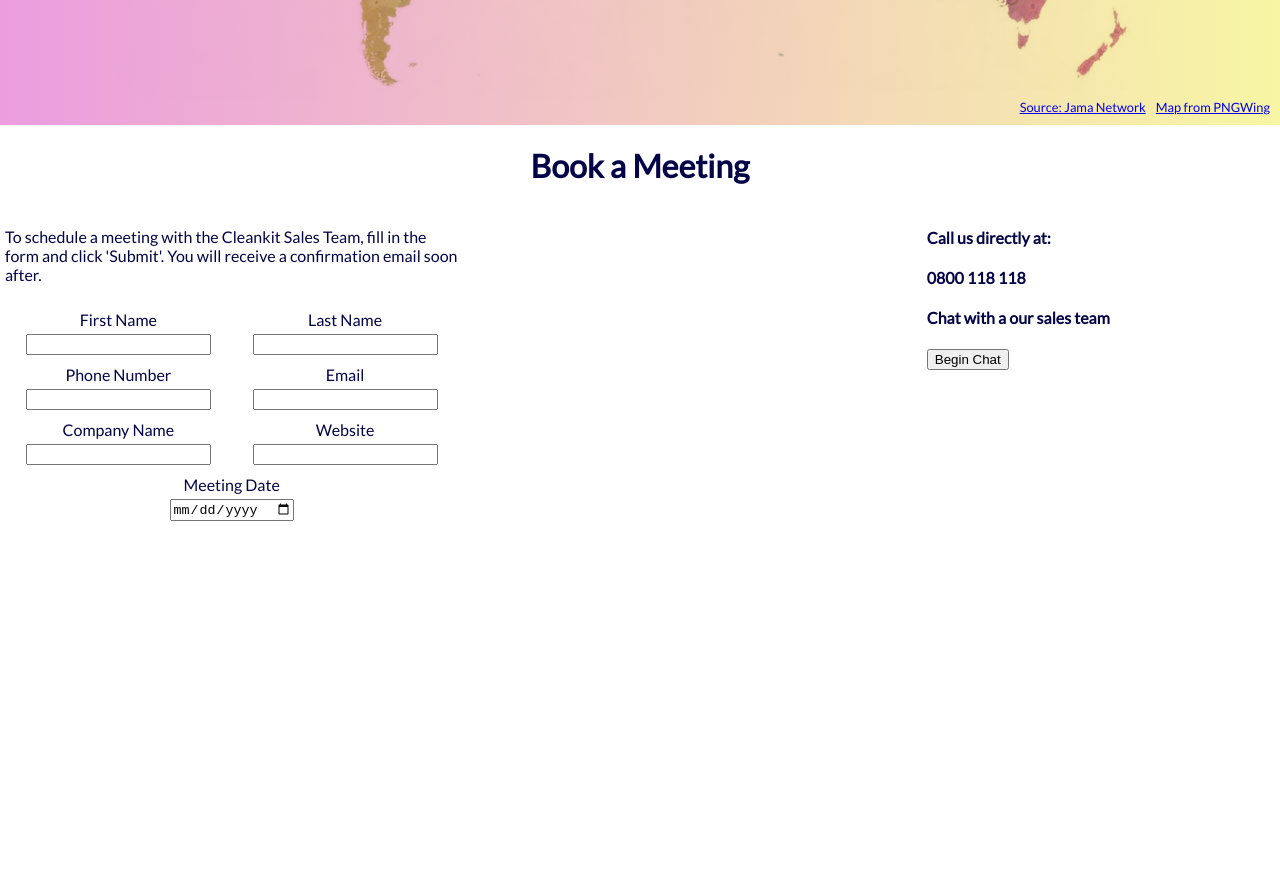
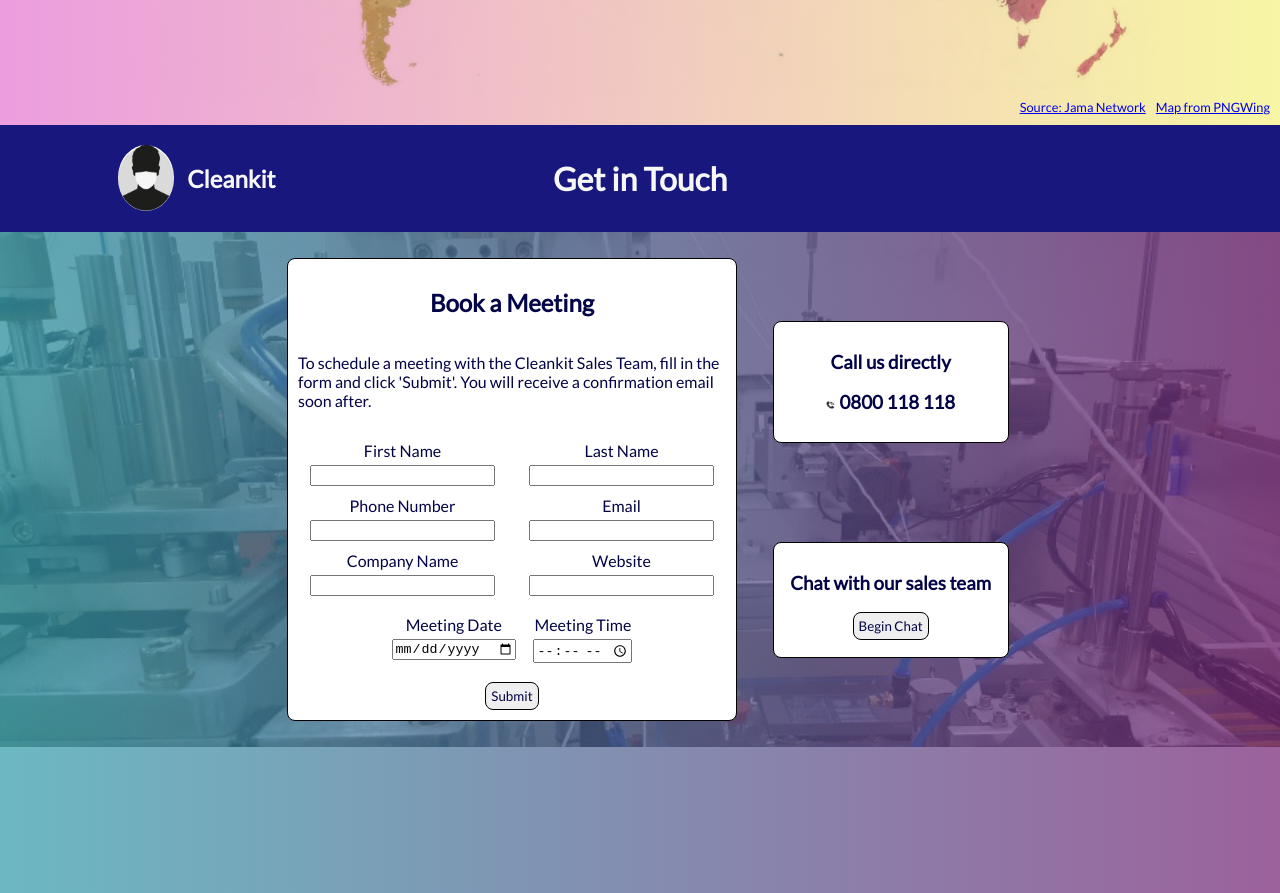
Before and after one commit to martinrombach88/b2b_masks_landing_page, a React (Create React App) app: page / in a window 1280 px wide. Shown: the part 2380-3273 px from the top of the page. Before the commit the page ends 2916 px from the top, so only its background shows below. Built offline with nearby package versions, Linux system fonts and the light colour scheme; the HTML template or start-up script is replaced by a standard one.

Commit message:
contact form completed

```diff
--- a/src/App.js
+++ b/src/App.js
@@ -2,6 +2,9 @@ import HeroImage from './HeroImage'
 import ProductInfo from './ProductInfo'
 import InteractiveMap from './InteractiveMap'
 import ContactForm from './ContactForm'
+import maskLogo from './images/maskLogo.png';
+import phoneIcon from './images/phone.jpg';
+
 
 function App() {
   return (
@@ -9,30 +12,33 @@ function App() {
         <HeroImage/>
         <ProductInfo />
         <InteractiveMap />
-        <div id="contactHeader">
-          <h1>Book a Meeting</h1>
-        </div>
-
-        <div id="contactContainer">
-
-            <div>
-              <ContactForm />
+        <div id="contact">
+        <div className="overlay" id="contactOverlay"></div>
+            <div id="contactHeader">
+                <div className="logoDiv" id='contactLogoDiv'>
+                  <img src={maskLogo} alt="logo" id="logo"/>
+                  <h2>Cleankit</h2>
+                </div>
+                <h1>Get in Touch</h1>
             </div>
 
-            <div id="companyInfo">
+            <div id="contactContainer">
+                <ContactForm />
 
-                <div>
-                  <div>
-                    <h4>Call us directly at:</h4>
-                    <h4>0800 118 118</h4>
+                <div id="optionDiv">
+
+                  <div className="contactOption contactBorder">
+                    <h3>Call us directly</h3>
+                    <h3><img src={phoneIcon} alt="phoneIcon" id='phoneIcon'></img>0800 118 118</h3>
                   </div>
-                  <div>
-                    <h4>Chat with a our sales team</h4>
+
+                  <div className="contactOption contactBorder">
+                    <h3>Chat with our sales team</h3>
                     <button>Begin Chat</button>
                   </div>
+
                 </div>
             </div>
-
         </div>
     </div>
   );
--- a/src/ContactForm.js
+++ b/src/ContactForm.js
@@ -2,8 +2,10 @@
 
 const ContactForm = () => {
   return (
-    <div id='contactForm'>
-        <div className="formDiv">
+    <div id='contactForm' className="contactBorder">
+
+        <div id="contactBooking">
+        <h2>Book a Meeting</h2>
           <p>To schedule a meeting with the Cleankit Sales Team, fill in the form
           and click 'Submit'. You will receive a confirmation email soon after.</p>
         </div>
@@ -45,12 +47,23 @@ const ContactForm = () => {
               </div>
             </div>
 
-            <div className="formDiv">
+            <div className="formDiv" id="meetingInput">
               <div className="formField">
                   <label htmlFor="date">Meeting Date</label>
                   <input type="date" name="date"/>
               </div>
 
+              <div className="formField">
+                  <label htmlFor="time">Meeting Time</label>
+                  <input type="time" name="time"/>
+              </div>
+
+            </div>
+
+            <div className="formDiv">
+              <div className="formField">
+                  <input type="submit" name="submit" value="Submit"/>
+              </div>
             </div>
         </form>
 
--- a/src/HeroImage.js
+++ b/src/HeroImage.js
@@ -3,9 +3,9 @@ import maskLogo from './images/maskLogo.png';
 const HeroImage = () => {
     return (
         <div id="firstContainer" >
-            <div id="firstOverlay"></div>
+            <div className="overlay" id="firstOverlay"></div>
             <div id="topBar">
-                <div id="logoDiv"><img src={maskLogo} alt="logo" id="logo"/>
+                <div className="logoDiv"><img src={maskLogo} alt="logo" id="logo"/>
                 <h2>Cleankit</h2></div>
                 <p>Korea based factory accepting local and international orders</p>
             </div>
--- a/src/index.css
+++ b/src/index.css
@@ -37,7 +37,7 @@ body {
   width:60px;
 }
 
-#logoDiv {
+.logoDiv {
   display:flex;
 }
 
@@ -54,10 +54,13 @@ body {
 
 }
 
-#firstOverlay {
+.overlay {
   background: linear-gradient(to right, #2d9aa8, #711e72);
   opacity: 0.7;
   position: absolute;
+}
+
+#firstOverlay {
   height: 100%;
   width: 100%;
 }
@@ -305,33 +308,88 @@ body {
 
 /* ~~~~~~~~~~~~~~~~ CONTACT FORM / CALL TO ACTION ~~~~~~~~~~~~~~~~ */
 
+#contact {
+  /* background-color:rgb(237,245,224); */
+  /* background-color:rgb(247,242,166) */
+ background-image: url("images/factorypic3.jpg");
+ background-position: stretch;
+ background-size:cover;
+ display:flex;
+ flex-direction: column;
+}
+
+#contactOverlay {
+  height:96%;
+  width:100%;
+}
+
 #contactHeader {
+  padding-top:1%;
+  padding-bottom:1%;
+  text-align: center;
+  background-color: rgb(23, 23, 126);
+  color:rgb(247, 247, 247);
+  z-index:999;
   display:flex;
-  flex-direction: column;
-  align-items:center;
+  justify-content: center;
+  padding-right:34%;
 }
 
 #contactContainer{
+  z-index:999;
   display:flex;
+  justify-content: center;
   flex-direction: row;
-  padding-bottom: 10px;
 }
 
-#companyInfo {
-  display:flex;
+.contactBorder {
+  border: black 1px solid;
+  border-radius:8px;
+}
+
+#contactBooking {
+    display:flex;
+    flex-direction: column;
+    align-items: center;
+    padding:10px;
 }
 
 #contactForm{
-  border:black 2px thick;
+  margin:2%;
   display:flex;
   flex-direction: column;
-  width:50%;
+  width:35%;
+  background-color:white;
+}
+
+#optionDiv {
+  display:flex;
+  flex-direction:column;
+  justify-content: space-evenly;
+  width:20%;
+}
+
+#phoneIcon {
+  width:4%;
+  padding-right:5px;
+}
+
+.contactOption {
+  background-color:white;
+  padding:10px;
+  margin:10px;
+  text-align:center;
 }
 
 .formDiv {
   padding:5px;
   display:flex;
   justify-content: space-around;
+}
+
+.formDiv p {
+  padding-left: 10px;
+  padding-right: 10px;
 }
 
 .formField {
@@ -343,3 +401,42 @@ body {
 .formField label{
   padding-bottom:5px;
 }
+
+.formField input[type="submit"], .contactOption button {
+  font-family: 'Lato', sans-serif;
+  color:rgb(3, 3, 71);
+  padding:5px;
+  margin-bottom:3%;
+  border-radius:8px;
+  border: 1px black solid;
+}
+
+.formField input[type="submit"] {
+  margin-bottom:10%;
+}
+
+#meetingPic {
+  align-self:center;
+  width:500px;
+  height: 300px;
+}
+
+#meetingInput {
+  display:flex;
+  justify-content: center;
+}
+
+#meetingInput div {
+  margin:2%;
+}
+
+#contactLogoDiv {
+  display:flex;
+  align-items:center;
+}
+
+#contactLogoDiv img{
+  width:13%;
+  height:80%;
+  margin-right:3%;
+}
```
Also changed, not shown: src/images/phone.jpg (added). Lines whose indentation alone changed are shown as unchanged.
